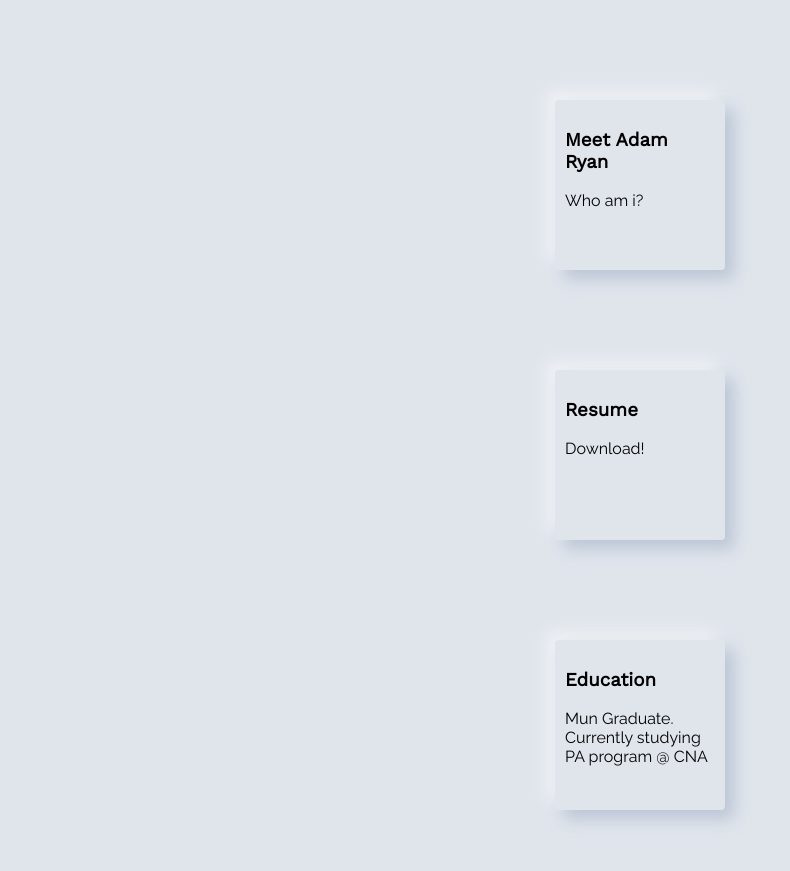
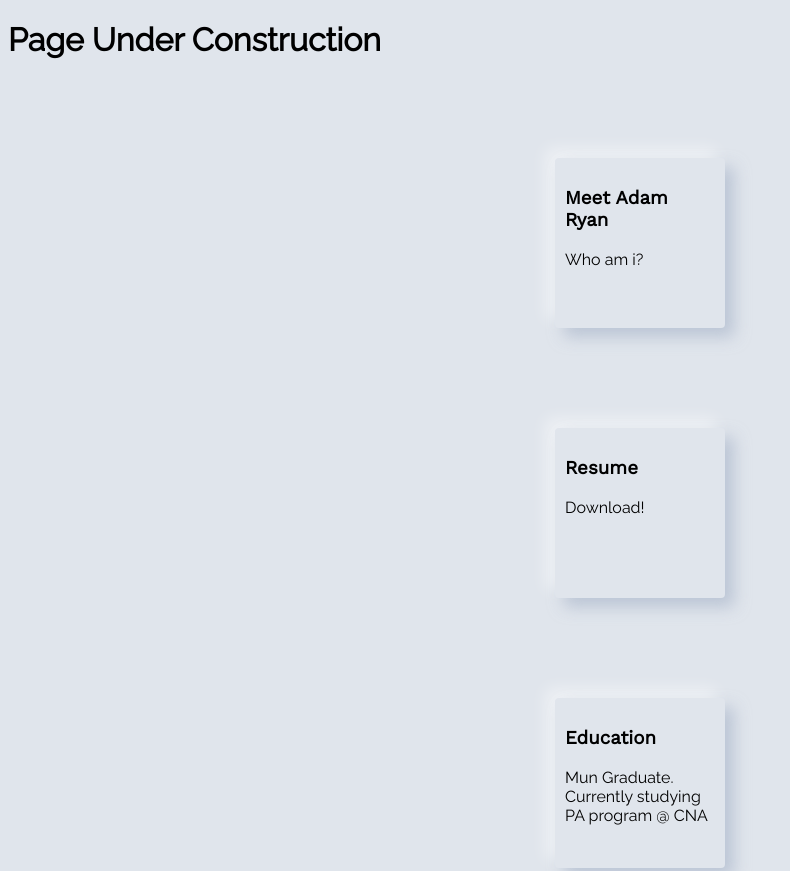
Before and after one commit to adamryan1983/adamryan1983.github.io, a plain HTML site: page index.html in a window 1280 px wide. Shown: the top 871 px of the page, without its empty margins (0-790 px from the left). Drawn offline with nearby package versions, Linux system fonts and the light colour scheme.

Commit message:
Update index.html

```diff
--- a/index.html
+++ b/index.html
@@ -14,6 +14,7 @@
 
 <body>
   <main>
+    <h1>Page Under Construction</h1>
     <div class="box">
       <div class="boxheader"><h3>Meet Adam Ryan</h3>
         Who am i?
```
